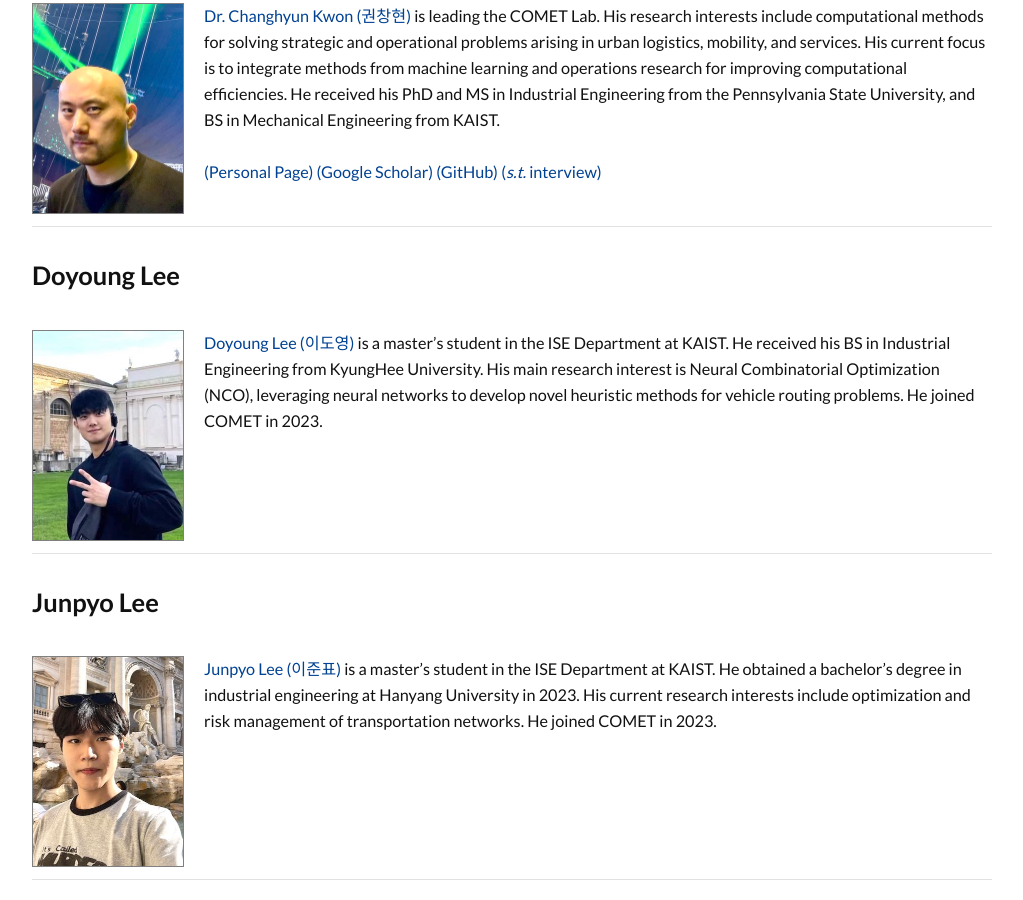
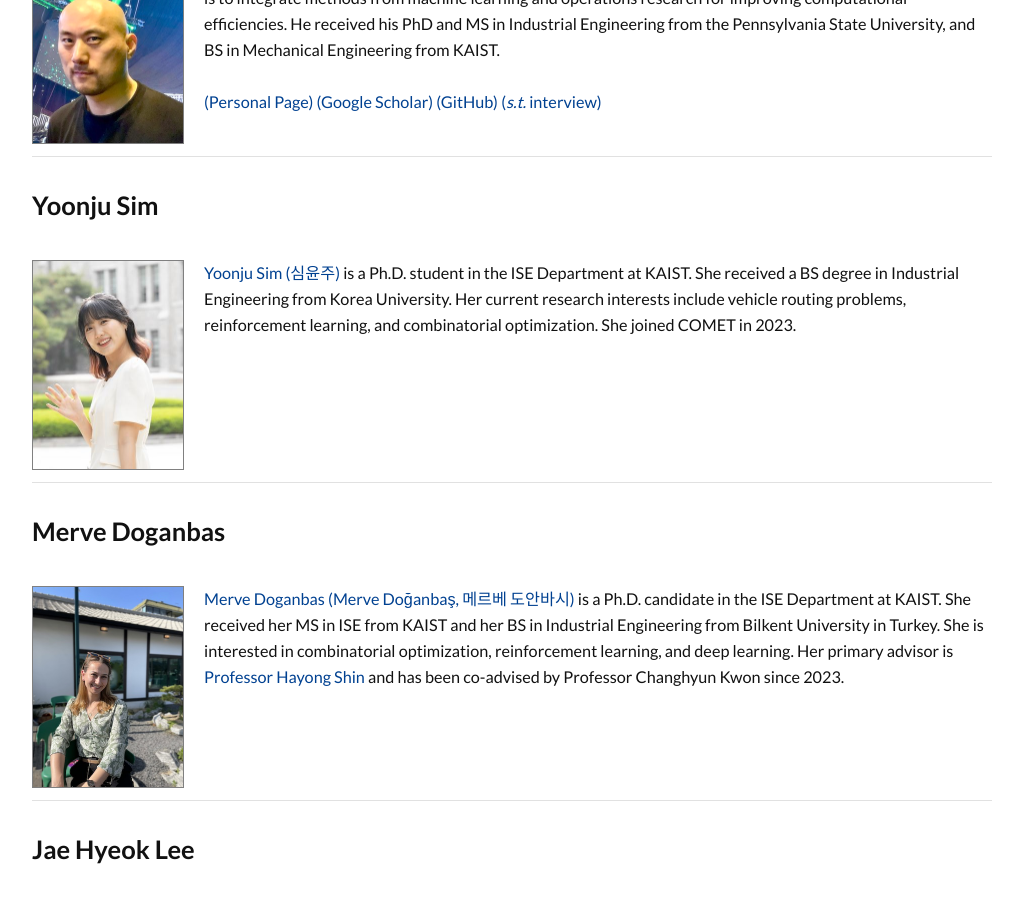
Before and after one commit to kaist-comet/kaist-comet.github.io, a Jekyll site: the page built from people/people.md, in a window 1280 px wide and 900 px high, scrolled down 1304 px. Shown: the whole window, without its empty margins (128-1151 px from the left). Built offline with Jekyll 4.4.1, drawn with Linux system fonts in a browser that asks for light colours; some web fonts are replaced; comment, search, counter and statistics services are not loaded; some of the changed text lies outside the part shown.

Commit message:
student update

```diff
--- a/people/people.md
+++ b/people/people.md
@@ -38,14 +38,6 @@ Introducing the current members of the COMET Lab.
 | <img src="/people/images/kwon3.jpg" class="profile" /> [Dr. Changhyun Kwon (권창현)](https://www.linkedin.com/in/chkwon) is leading the COMET Lab. His research interests include computational methods for solving strategic and operational problems arising in urban logistics, mobility, and services. His current focus is to integrate methods from machine learning and operations research for improving computational efficiencies. He received his PhD and MS in Industrial Engineering from the Pennsylvania State University, and BS in Mechanical Engineering from KAIST. <br><br> [(Personal Page)](https://www.chkwon.net) [(Google Scholar)](http://scholar.google.com/citations?hl=en&amp;user=HFiBSkgAAAAJ&amp;view_op=list_works&amp;sortby=pubdate) [(GitHub)](https://github.com/chkwon) [(*s.t.* interview)](https://www.youtube.com/watch?v=7YXlT-vBRPg)|
 
 
-### Doyoung Lee
-
-| <img src="/people/images/doyoung_lee.jpg" class="profile" />  [Doyoung Lee (이도영)](https://www.linkedin.com/in/doyoung-lee-a915b01a4/) is a master's student in the ISE Department at KAIST. He received his BS in Industrial Engineering from KyungHee University. His main research interest is Neural Combinatorial Optimization (NCO), leveraging neural networks to develop novel heuristic methods for vehicle routing problems. He joined COMET in 2023. |
-
-### Junpyo Lee
-
-| <img src="/people/images/junpyo_lee.jpg" class="profile" /> [Junpyo Lee (이준표)](https://www.linkedin.com/in/junpyo-lee-007984286/) is a master's student in the ISE Department at KAIST. He obtained a bachelor's degree in industrial engineering at Hanyang University in 2023. His current research interests include optimization and risk management of transportation networks. He joined COMET in 2023. |
-
 ### Yoonju Sim
 
 | <img src="/people/images/yoonju_sim.jpg" class="profile" /> [Yoonju Sim (심윤주)](https://www.linkedin.com/in/yoonju-sim/) is a Ph.D. student in the ISE Department at KAIST. She received a BS degree in Industrial Engineering from Korea University. Her current research interests include vehicle routing problems, reinforcement learning, and combinatorial optimization. She joined COMET in 2023.  |
@@ -84,10 +76,6 @@ Introducing the current members of the COMET Lab.
 
 | <img src="/people/images/suyeon_choi.jpg" class="profile" /> [Suyeon Choi (최수연)](https://www.linkedin.com/in/suyeon-choi-370909326/) is a PhD student in the ISE Department at KAIST. She received her M.S. in ISE from KAIST and a B.S. in Industrial Engineering from Yonsei University. Her research interests include mathematical optimization, machine learning and market design. She was previously advised by Professor Seungki Min and has been advised by Professor Changhyun Kwon since 2025.  She joined COMET in 2025.|
 
-
-### Keonhee Jang
-
-| <img src="/people/images/keonhee_jang.jpg" class="profile" /> Keonhee Jang (장건희) is a master's student in the GSDS at KAIST. He received his BS in Psychology with a minor in Sociology from the University of Utah. He is interested in urban accessibility, social interactions in cities, and urban human mobility. His primary advisor is [Professor Yoonjin Yoon](https://spacetime.kaist.ac.kr/people) and has been co-advised by Professor Changhyun Kwon since 2024. |
 
 ### Thi Thao Vy Bui
 
```
